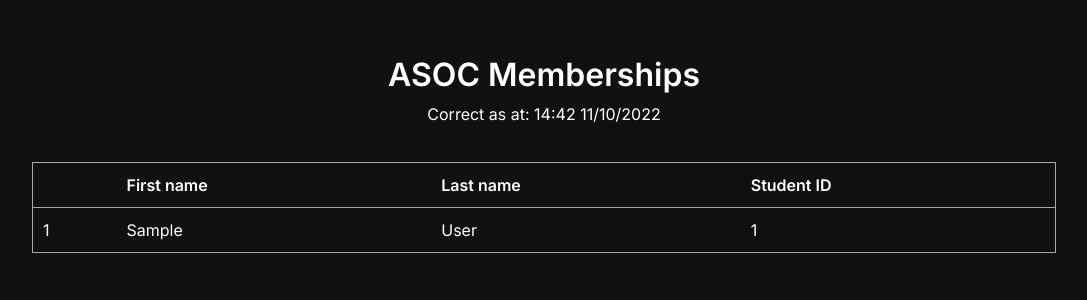
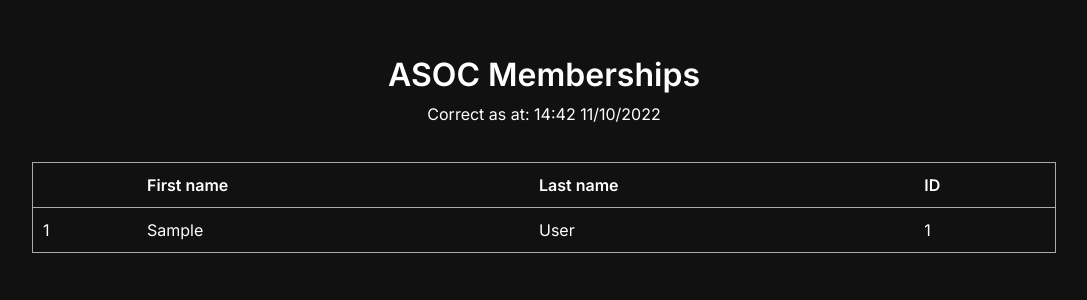
Before and after one commit to neilshaabi/warwick-asoc, a Flask app: page /member-list in a window 1280 px wide. Shown: the part 56-356 px from the top of the page, without its empty margins (96-1183 px from the left). Run offline with Flask 2, Linux system fonts and the light colour scheme; a user stored in the database is signed in; tables that the repository leaves empty hold one stand-in row (values such as "Sample post"); some libraries are stand-ins or nearby versions.

Commit message:
Update member-list.html

```diff
--- a/app/templates/member-list.html
+++ b/app/templates/member-list.html
@@ -19,7 +19,7 @@
                     <th></th>
                     <th>First name</th>
                     <th>Last name</th>
-                    <th>Student ID</th>
+                    <th>ID</th>
                 </tr>
             </thead>
             <tbody>
```
